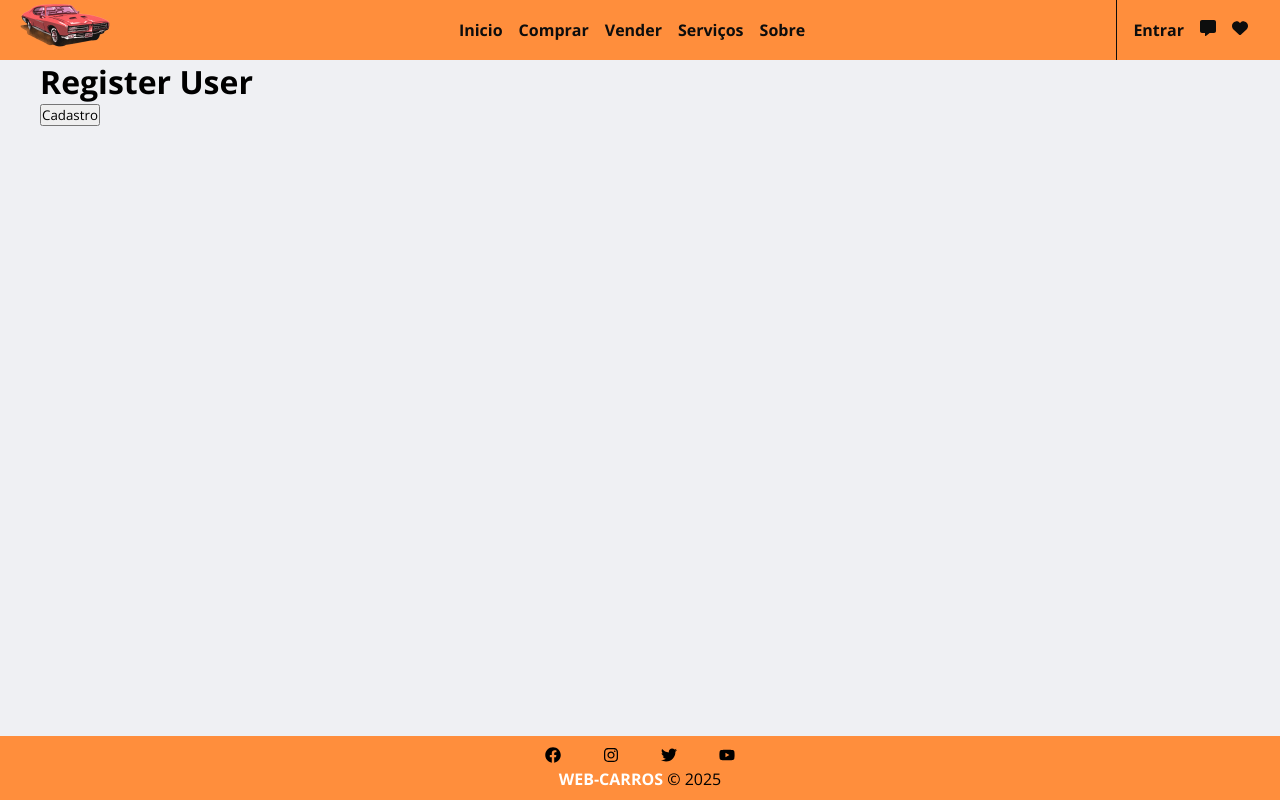
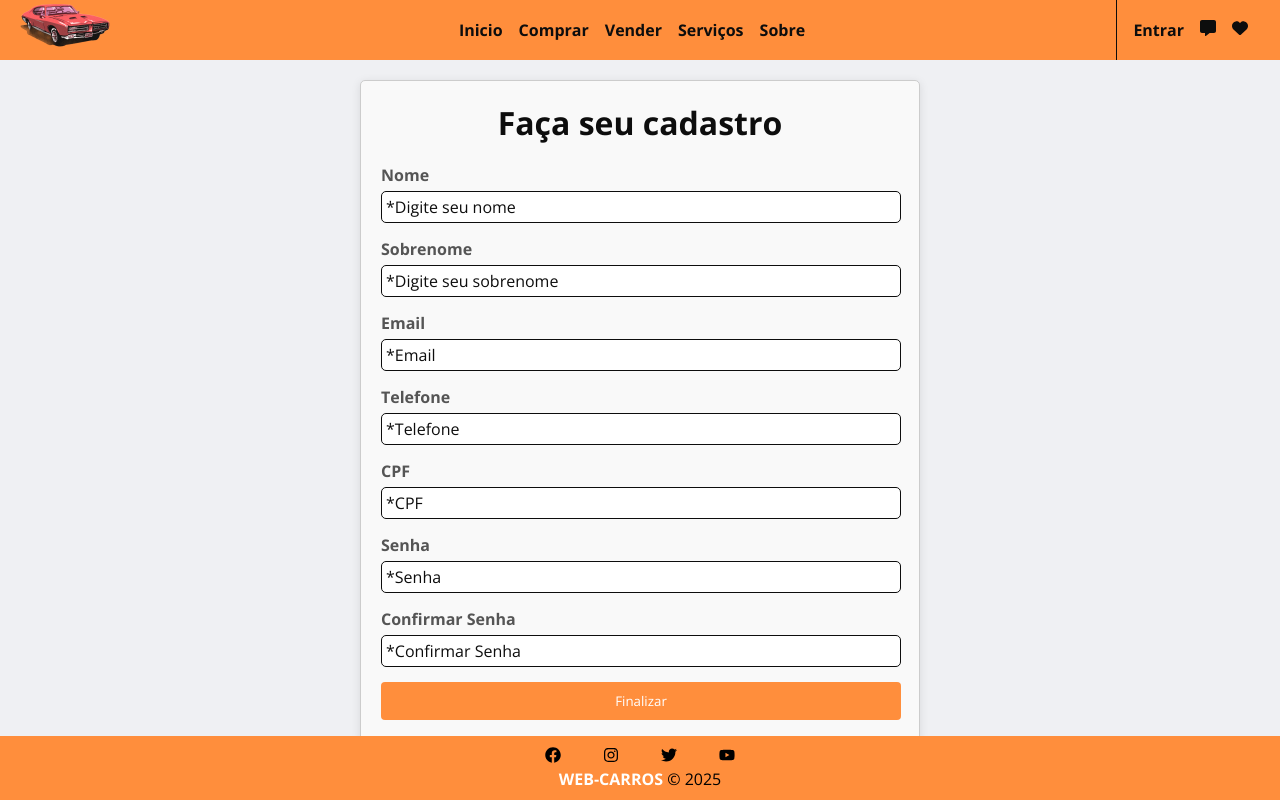
Before and after one commit to FelipeTr00/TechAcademy5, a React (Vite) app in the folder app/frontend/: page /registerUser in a window 1280 px wide. Built offline with nearby package versions, Linux system fonts and the light colour scheme.

Commit message:
Add page Register

```diff
--- a/app/frontend/src/pages/Home.tsx
+++ b/app/frontend/src/pages/Home.tsx
@@ -1,27 +1,51 @@
-import { Link, useParams } from "react-router-dom";
+import { useEffect } from "react";
+import { Link, useNavigate } from "react-router-dom";
 import principal from "../assets/xcarrosPrincipal.png";
 import LinkButton from "../components/layout/LinkButton";
 import styles from "./Home.module.css";
 
 const Home = () => {
-  const { id, name } = useParams<{ id: string; name: string }>();
+  const userId = localStorage.getItem("userId");
+  const userName = localStorage.getItem("userName");
+  const token = localStorage.getItem("token");
+  const navigate = useNavigate();
+
+  useEffect(() => {}, [navigate, token, userId]);
+
+  const handleLogout = () => {
+    localStorage.removeItem("token");
+    localStorage.removeItem("userId");
+    localStorage.removeItem("userName");
+    navigate("/");
+  };
 
   return (
     <section className={styles.home_container}>
       <h1>
-        Bem vindo ao <span>WEB-CARROS</span>
+        <span>WEB-CARROS</span>
       </h1>
       <Link to="/">
         <img src={principal} alt="xcarros" />{" "}
       </Link>
       <p>Compre e venda de veículos em geral.</p>
       <div className="button_container">
-        <LinkButton to="/login">Fazer Login</LinkButton>
-        <LinkButton to="/registerUser">Cadastro</LinkButton>
+        {token && userId && (
+          <button onClick={handleLogout}>Sair</button> // Botão de Sair (Logout)
+        )}
+        {(!token || !userId) && (
+          <>
+            <LinkButton to="/login">Fazer Login</LinkButton>
+            <LinkButton to="/registerUser">Cadastro</LinkButton>
+          </>
+        )}
       </div>
 
-      {id && <p>Home - ID: {id}</p>}
-      {name && <p>Home - Nome: {name}</p>}
+      {token && userId && (
+        <>
+          <p>Seja bem vindo - {userName}! </p>
+          <p>Seu Id é: {userId}</p>
+        </>
+      )}
     </section>
   );
 };
--- a/app/frontend/src/pages/Login.tsx
+++ b/app/frontend/src/pages/Login.tsx
@@ -32,13 +32,15 @@ const Login = () => {
       });
 
       localStorage.setItem("token", data.token);
+      localStorage.setItem("userId", data.userId);
+      localStorage.setItem("userName", data.userName);
 
       setSuccess("Login realizado com sucesso!");
       setEmail("");
       setPassword("");
       setLoading(false);
 
-      navigate("/home");
+      navigate(`/home`);
     } catch (error) {
       if (axios.isAxiosError(error)) {
         if (error.response) {
--- /dev/null
+++ b/app/frontend/src/pages/RegisterUser.module.css
@@ -0,0 +1,96 @@
+.register {
+  width: 70vh;
+  margin: 20px auto;
+  padding: 20px;
+  border: 1px solid #ccc;
+  border-radius: 5px;
+  background-color: #f9f9f9;
+  box-shadow: 0 2px 10px rgba(0, 0, 0, 0.1);
+}
+
+.title {
+  text-align: center;
+  color: #0d0d0d;
+  font-size: 2rem;
+  margin-bottom: 20px;
+}
+.form {
+  display: flex;
+  flex-direction: column;
+  width: 65vh;
+}
+
+.campo {
+  margin-bottom: 15px;
+}
+
+.campo label {
+  display: block;
+  margin-bottom: 5px;
+  font-weight: bold;
+  color: #555;
+}
+
+.campo input {
+  padding: 4px;
+  border: 1px solid #0d0d0d;
+  border-radius: 5px;
+  font-size: 16px;
+  width: 100%;
+}
+
+.form input::placeholder {
+  color: #0d0d0d;
+}
+
+.form input:focus {
+  outline: none;
+  border: 1px solid #ff8e3c;
+  box-shadow: 0 0 5px #ff8e3c;
+  background-color: #fff;
+}
+
+button[type="submit"] {
+  background-color: #ff8e3c;
+  color: white;
+  padding: 10px 20px;
+  border: none;
+  border-radius: 4px;
+  cursor: pointer;
+  transition: background-color 0.3s ease;
+  width: 100%;
+}
+
+button[type="submit"]:hover {
+  background-color: #0d0d0d;
+}
+
+button[type="submit"]:disabled {
+  background-color: #ccc;
+  cursor: not-allowed;
+}
+
+.error {
+  color: red;
+  background-color: #f8d7da;
+  padding: 10px;
+  border-radius: 4px;
+  margin-bottom: 10px;
+}
+
+.success {
+  color: green;
+  background-color: #d4edda;
+  padding: 10px;
+  border-radius: 4px;
+  margin-bottom: 10px;
+}
+
+@media (max-width: 768px) {
+  .register {
+    width: 90%;
+  }
+  .form {
+    width: 100%;
+  }
+}
--- a/app/frontend/src/pages/RegisterUser.tsx
+++ b/app/frontend/src/pages/RegisterUser.tsx
@@ -1,12 +1,190 @@
+import axios from "axios";
+import { useState } from "react";
 import { useNavigate } from "react-router-dom";
+import styles from "./RegisterUser.module.css";
 
 const RegisterUser = () => {
   const navigate = useNavigate();
 
+  //ESTADO PARA ARMAZENAR DADOS DO USER
+  const [nome, setNome] = useState("");
+  const [sobrenome, setSobrenome] = useState("");
+  const [email, setEmail] = useState("");
+  const [telefone, setTelefone] = useState("");
+  const [cpf, setCpf] = useState("");
+  const [senha, setSenha] = useState("");
+  const [confirmarSenha, setConfirmarSenha] = useState("");
+
+  //ESTADO PARA RESPOSTAS AO USUARIO
+  const [loading, setLoading] = useState(false);
+  const [error, setError] = useState<string | null>(null);
+  const [success, setSuccess] = useState<string | null>(null);
+
+  //LIDAR COM O ENVIO FORM
+  const handleSubmit = async (e: React.FormEvent) => {
+    e.preventDefault();
+    setLoading(true);
+    setError("");
+    setSuccess("");
+
+    //VALIDAÇÃO FORM
+    if (
+      !nome ||
+      !sobrenome ||
+      !email ||
+      !telefone ||
+      !cpf ||
+      !senha ||
+      !confirmarSenha
+    ) {
+      setError("Por favor, preencha todos os campos.");
+      setLoading(false);
+      return;
+    }
+
+    if (senha !== confirmarSenha) {
+      setError("As senhas não coincidem.");
+      setLoading(false);
+      return;
+    }
+
+    const dados = {
+      nome,
+      sobrenome,
+      email,
+      telefone,
+      cpf,
+      senha,
+      confirmarSenha,
+    };
+
+    try {
+      const { data } = await axios.post(
+        "http://localhost:5000/api/registro",
+        dados
+      );
+      setSuccess("Cadastro realizado com sucesso!");
+
+      //LIMPAR CAMPO APOS SUCESSO
+      setNome("");
+      setSobrenome("");
+      setEmail("");
+      setTelefone("");
+      setCpf("");
+      setSenha("");
+      setConfirmarSenha("");
+      setTimeout(() => {
+        navigate("/login");
+      }, 2000);
+    } catch (error) {
+      if (axios.isAxiosError(error)) {
+        if (error.response) {
+          setError(error.response.data.message || "Erro ao realizar cadastro.");
+        } else {
+          setError("Erro de conexão");
+        }
+      } else {
+        setError("Erro inesperado");
+      }
+      setLoading(false);
+    }
+  };
+
   return (
-    <div>
-      <h1>Register User</h1>
-      <button onClick={() => navigate("/login/:id")}>Cadastro</button>
+    <div className={styles.register}>
+      <h1 className={styles.title}>Faça seu cadastro</h1>
+      {error && <p className={styles.error}>{error}</p>}
+      {success && <p className={styles.success}>{success}</p>}
+
+      <form className={styles.form} onSubmit={handleSubmit}>
+        <div className={styles.campo}>
+          <label htmlFor="nome">Nome</label>
+          <input
+            type="text"
+            id="nome"
+            name="nome"
+            placeholder="*Digite seu nome"
+            value={nome}
+            onChange={(e) => setNome(e.target.value)}
+          />
+        </div>
+        <div className={styles.campo}>
+          <label htmlFor="lastname">Sobrenome</label>
+          <input
+            type="text"
+            id="lastname"
+            name="lastname"
+            placeholder="*Digite seu sobrenome"
+            value={sobrenome}
+            onChange={(e) => setSobrenome(e.target.value)}
+          />
+        </div>
+        <div className={styles.campo}>
+          <label htmlFor="email">Email</label>
+          <input
+            type="email"
+            id="email"
+            name="email"
+            placeholder="*Email"
+            value={email}
+            onChange={(e) => setEmail(e.target.value)}
+          />
+        </div>
+        <div className={styles.campo}>
+          <label htmlFor="phone">Telefone</label>
+          <input
+            type="tel"
+            id="phone"
+            name="phone"
+            placeholder="*Telefone"
+            value={telefone}
+            onChange={(e) => {
+              const value = e.target.value.replace(/\D/g, "");
+              setTelefone(value);
+            }}
+          />
+        </div>
+        <div className={styles.campo}>
+          <label htmlFor="cpf">CPF</label>
+          <input
+            type="text"
+            id="cpf"
+            name="cpf"
+            placeholder="*CPF"
+            value={cpf}
+            onChange={(e) => {
+              const value = e.target.value.replace(/\D/g, "");
+              setCpf(value);
+            }}
+          />
+        </div>
+        <div className={styles.campo}>
+          <label htmlFor="password">Senha</label>
+          <input
+            type="password"
+            id="password"
+            name="password"
+            placeholder="*Senha"
+            value={senha}
+            onChange={(e) => setSenha(e.target.value)}
+          />
+        </div>
+        <div className={styles.campo}>
+          <label htmlFor="confirmPassword">Confirmar Senha</label>
+          <input
+            type="password"
+            name="confirmPassword"
+            id="confirmPassword"
+            placeholder="*Confirmar Senha"
+            value={confirmarSenha}
+            onChange={(e) => setConfirmarSenha(e.target.value)}
+          />
+        </div>
+
+        <button type="submit" className={styles.btn} disabled={loading}>
+          {loading ? "Cadastrando" : "Finalizar"}
+        </button>
+      </form>
     </div>
   );
 };
```
